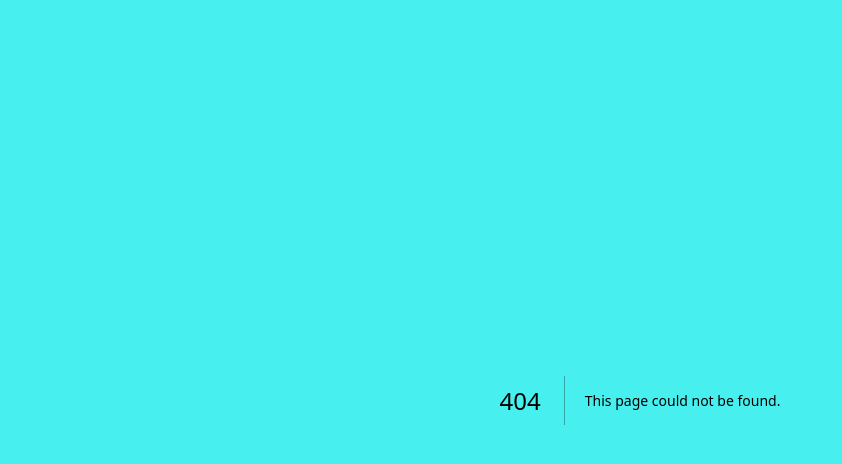
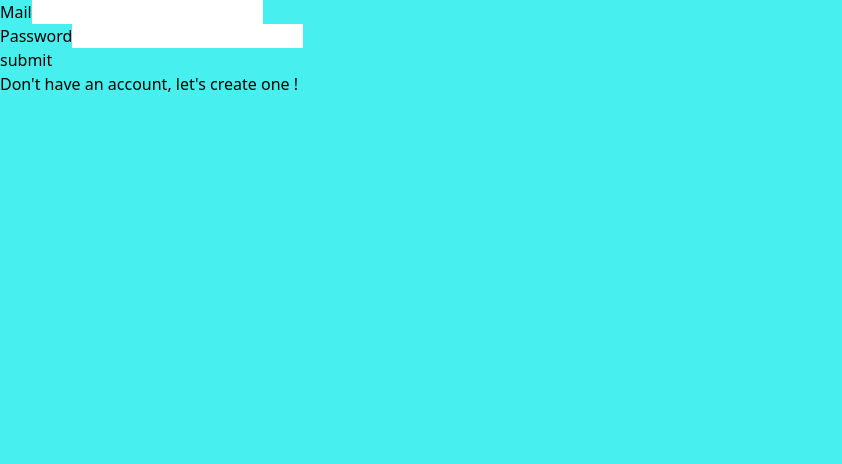
Before and after one commit to GnsiXenon/Projet-Dev, a Next.js app in the folder root-you/: page /login in a window 1280 px wide. Before the commit this address had no page. Shown: the top 464 px of the page, without its empty margins (0-842 px from the left). Built offline with nearby package versions, Linux system fonts and the light colour scheme; no server answers.

Commit message:
implement front

```diff
--- /dev/null
+++ b/root-you/src/app/login/page.tsx
@@ -0,0 +1,30 @@
+import { cookies } from "next/headers"
+import { redirect } from "next/navigation"
+import Link from "next/link"
+
+export default function Login() {
+    if (cookies().get("token")) {
+        redirect("/")
+    }
+
+    return (
+        <main>
+            <form action="/api/login" method="POST">
+                <div>
+                    <label>
+                        Mail
+                    </label>
+                    <input type="text" name="mail" />
+                </div>
+                <div>
+                    <label>
+                        Password
+                    </label>
+                    <input type="password" name="password" />
+                </div>
+                <input type="submit" value="submit"/>
+            </form>
+            <Link href="/register" className="">Don't have an account, let's create one !</Link>
+        </main>
+    )
+}
--- /dev/null
+++ b/root-you/src/app/register/page.tsx
@@ -0,0 +1,29 @@
+import { cookies } from "next/headers"
+import { redirect } from "next/navigation"
+import Link from "next/link"
+
+export default function Login() {
+    if (cookies().get("token")) {
+        redirect("/")
+    }
+
+    return (
+        <main>
+            <form action="/">
+                <div>
+                    <label>
+                        Mail
+                    </label>
+                    <input type="text" name="mail" />
+                </div>
+                <div>
+                    <label>
+                        Password
+                    </label>
+                    <input type="password" name="password" />
+                </div>
+            </form>
+            <Link href="/login" className="">Already have an account, let's log in !</Link>
+        </main>
+    )
+}
```
